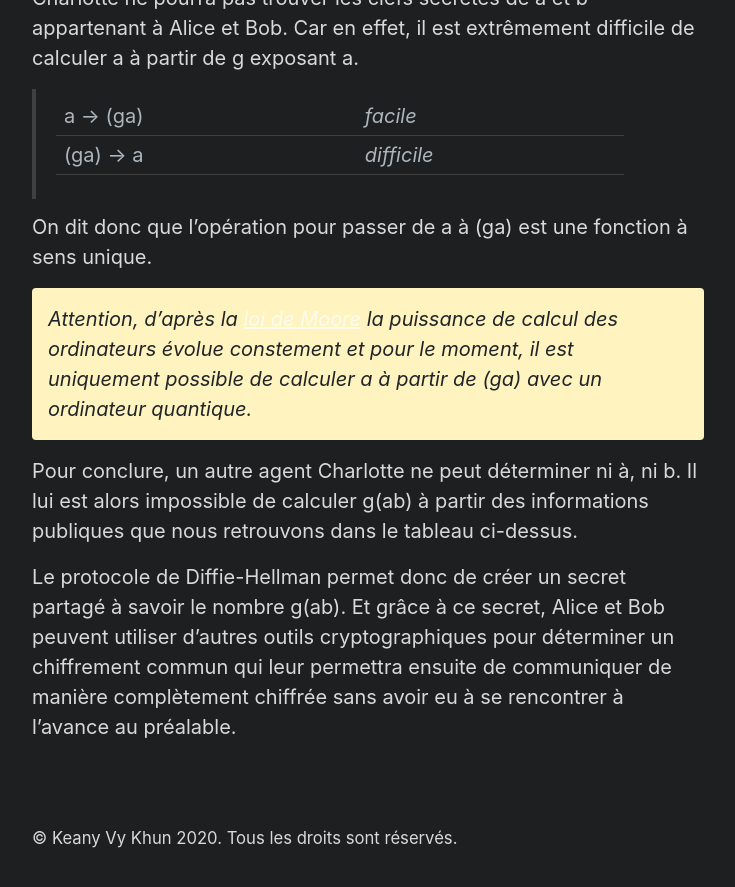
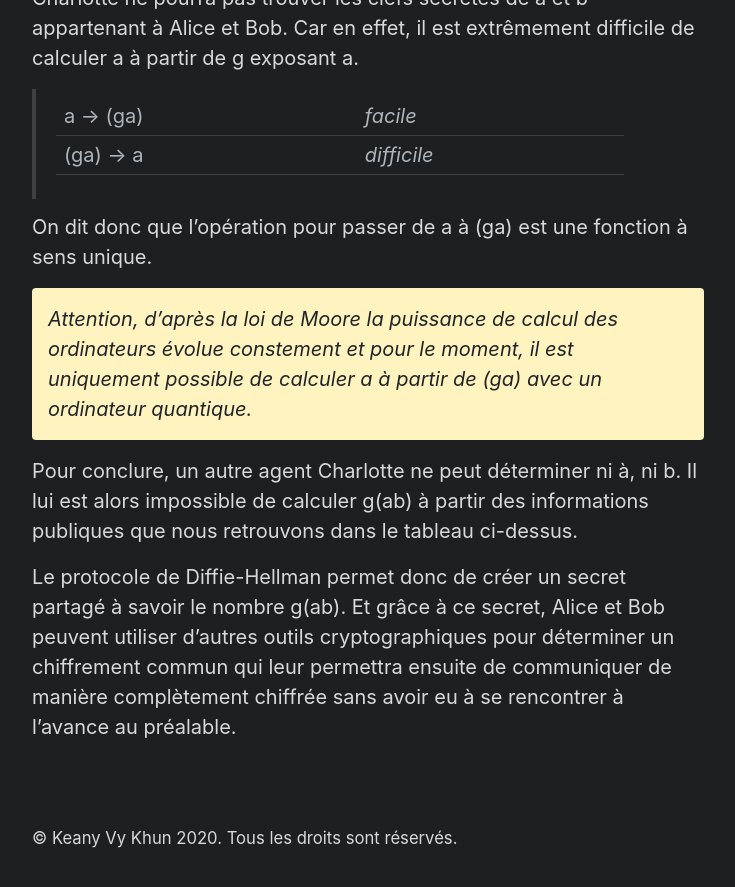
Before and after one commit to Afterlife6277/blog, a Jekyll site: the page built from _posts/2020-12-27-la-communication-chiffrée-en-public.md, in a window 1280 px wide and 900 px high, scrolled down 3477 px. Shown: the top 887 px of the window, without its empty margins (272-1007 px from the left). Built offline with Jekyll 4.4.1, drawn with Linux system fonts in a browser that asks for light colours; some of the changed lines change nothing that is shown.

```diff
--- a/_posts/2020-12-27-la-communication-chiffrée-en-public.md
+++ b/_posts/2020-12-27-la-communication-chiffrée-en-public.md
@@ -68,7 +68,7 @@
 
 On dit donc que l'opération pour passer de a à (ga) est une fonction à sens unique.
 
-*Attention, d'après la [loi de Moore](https://fr.wikipedia.org/wiki/Loi_de_Moore) la puissance de calcul des ordinateurs évolue constement et pour le moment, il est uniquement possible de calculer a à partir de (ga) avec un ordinateur quantique.*
+*Attention, d'après la loi de Moore la puissance de calcul des ordinateurs évolue constement et pour le moment, il est uniquement possible de calculer a à partir de (ga) avec un ordinateur quantique.*
 {: .message }
 
 Pour conclure, un autre agent Charlotte ne peut déterminer ni à, ni b. Il lui est alors impossible de calculer g(ab) à partir des informations publiques que nous retrouvons dans le tableau ci-dessus.
```
